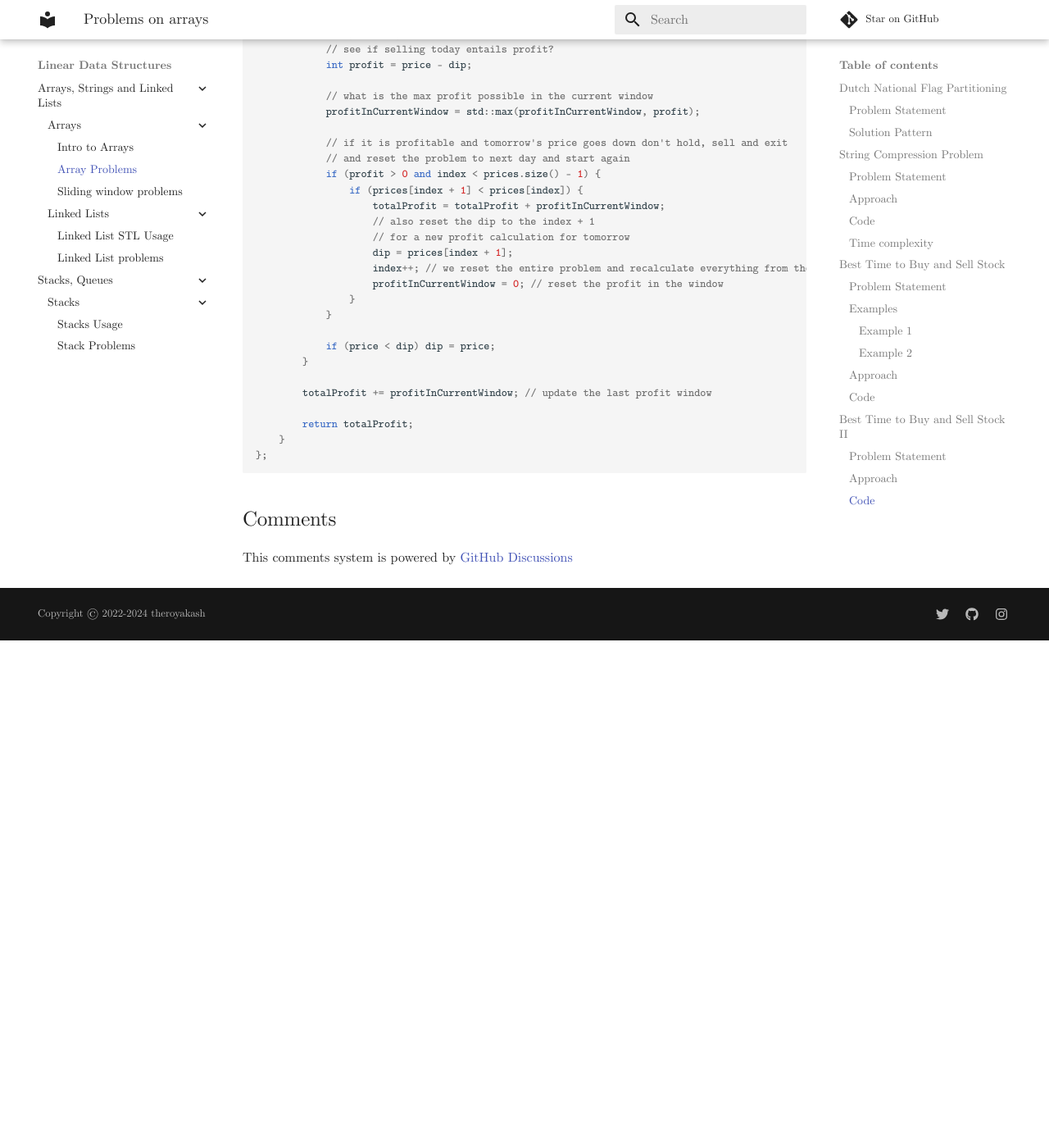
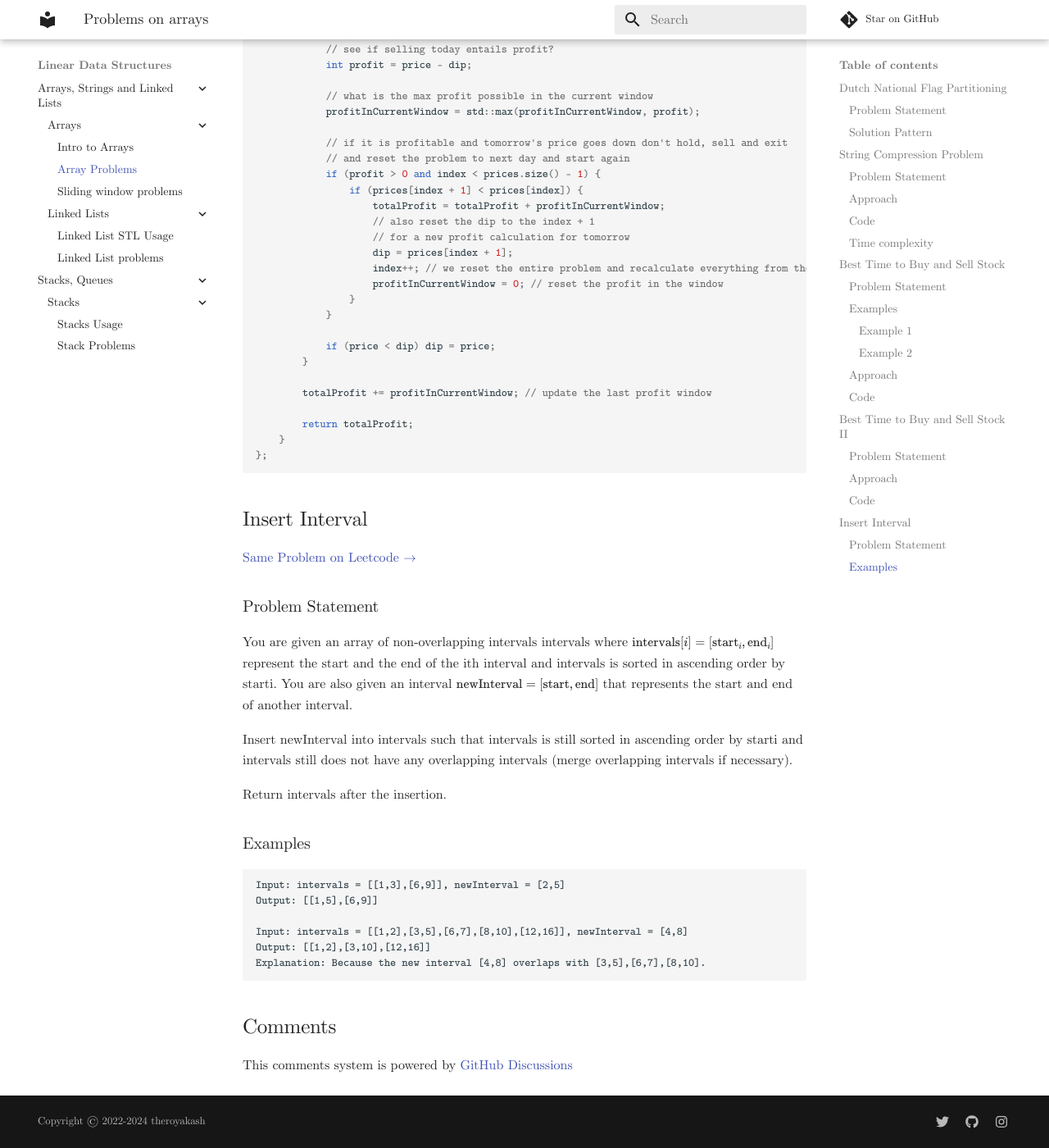
Before and after one commit to theroyakash/algorithms.theroyakash.com, an MkDocs documentation site: the page built from docs/arrays/array-problems.md, in a window 1280 px wide and 1400 px high, scrolled down 5143 px. Shown: the whole window at 82% size. Built offline with MkDocs 1.6.1 and Material for MkDocs 9.7.7, drawn with Linux system fonts in a browser that asks for light colours; comment, search, counter and statistics services are not loaded; before the commit the page ends 5924 px from its top, so only the background shows below that.

Commit message:
Insert Interval started

````diff
--- a/docs/arrays/array-problems.md
+++ b/docs/arrays/array-problems.md
@@ -210,3 +210,21 @@ public:
     }
 };
 ```
+## Insert Interval
+[Same Problem on Leetcode $\to$](https://leetcode.com/problems/insert-interval/)
+### Problem Statement
+You are given an array of non-overlapping intervals intervals where $\text{intervals}[i] = [\text{start}_i, \text{end}_i]$ represent the start and the end of the ith interval and intervals is sorted in ascending order by starti. You are also given an interval $\text{newInterval} = [\text{start}, \text{end}]$ that represents the start and end of another interval.
+
+Insert newInterval into intervals such that intervals is still sorted in ascending order by starti and intervals still does not have any overlapping intervals (merge overlapping intervals if necessary).
+
+Return intervals after the insertion.
+
+### Examples
+```
+Input: intervals = [[1,3],[6,9]], newInterval = [2,5]
+Output: [[1,5],[6,9]]
+
+Input: intervals = [[1,2],[3,5],[6,7],[8,10],[12,16]], newInterval = [4,8]
+Output: [[1,2],[3,10],[12,16]]
+Explanation: Because the new interval [4,8] overlaps with [3,5],[6,7],[8,10].
+```
````
